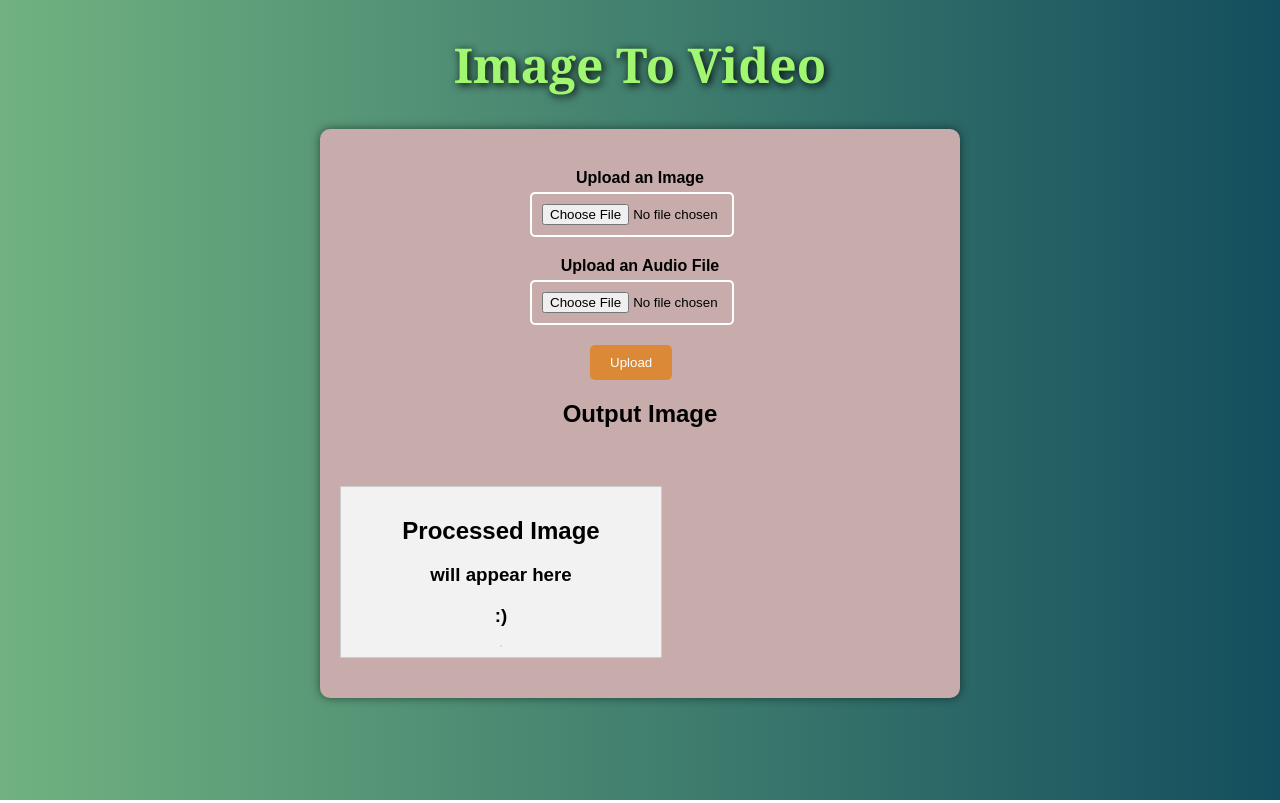
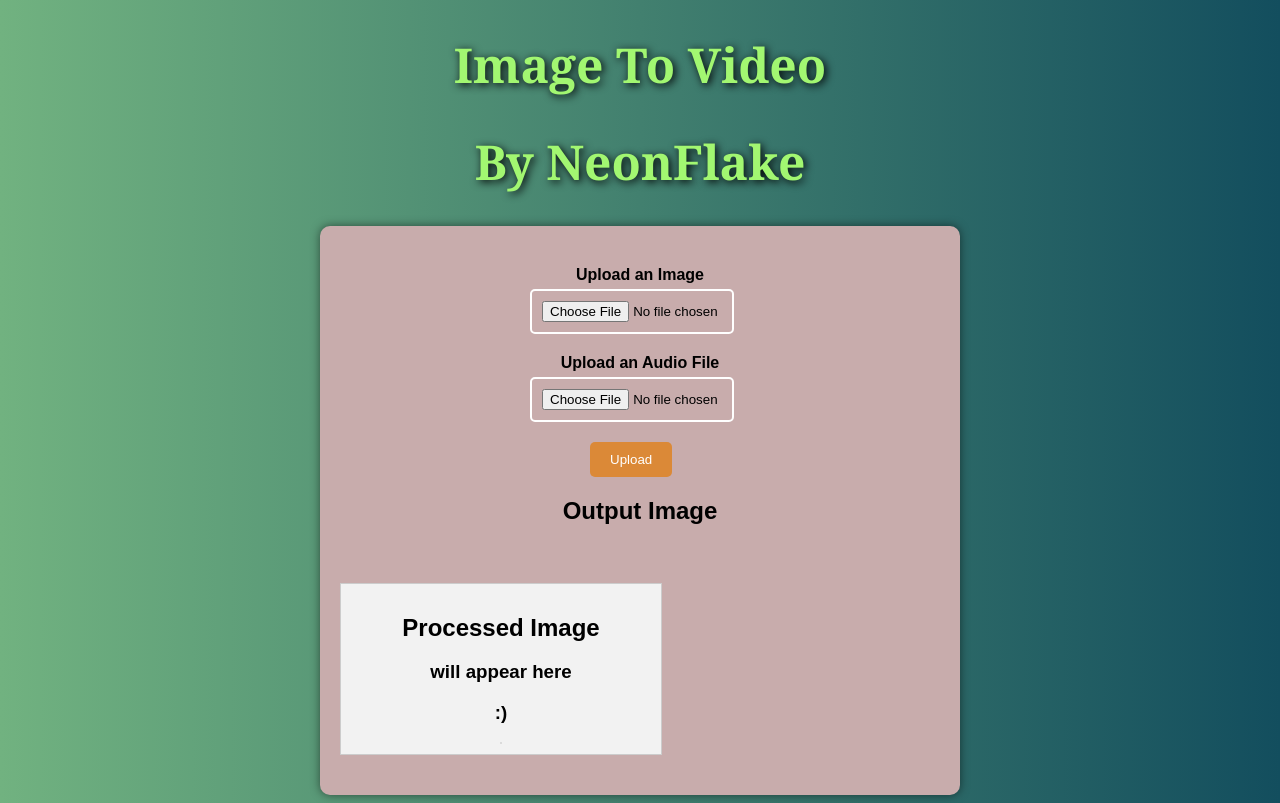
Before and after one commit to Sourav919/lipSync, a plain HTML site: page index.html in a window 1280 px wide. Drawn offline with Linux system fonts and the light colour scheme.

Commit message:
index.html

```diff
--- a/index.html
+++ b/index.html
@@ -6,6 +6,7 @@
 </head>
 <body>
     <h1>Image To Video</h1>
+    <h1>By NeonFlake</h1>
     <div class="container">
 
         <form id="upload-form" action="/upload" method="post" enctype="multipart/form-data">
```
